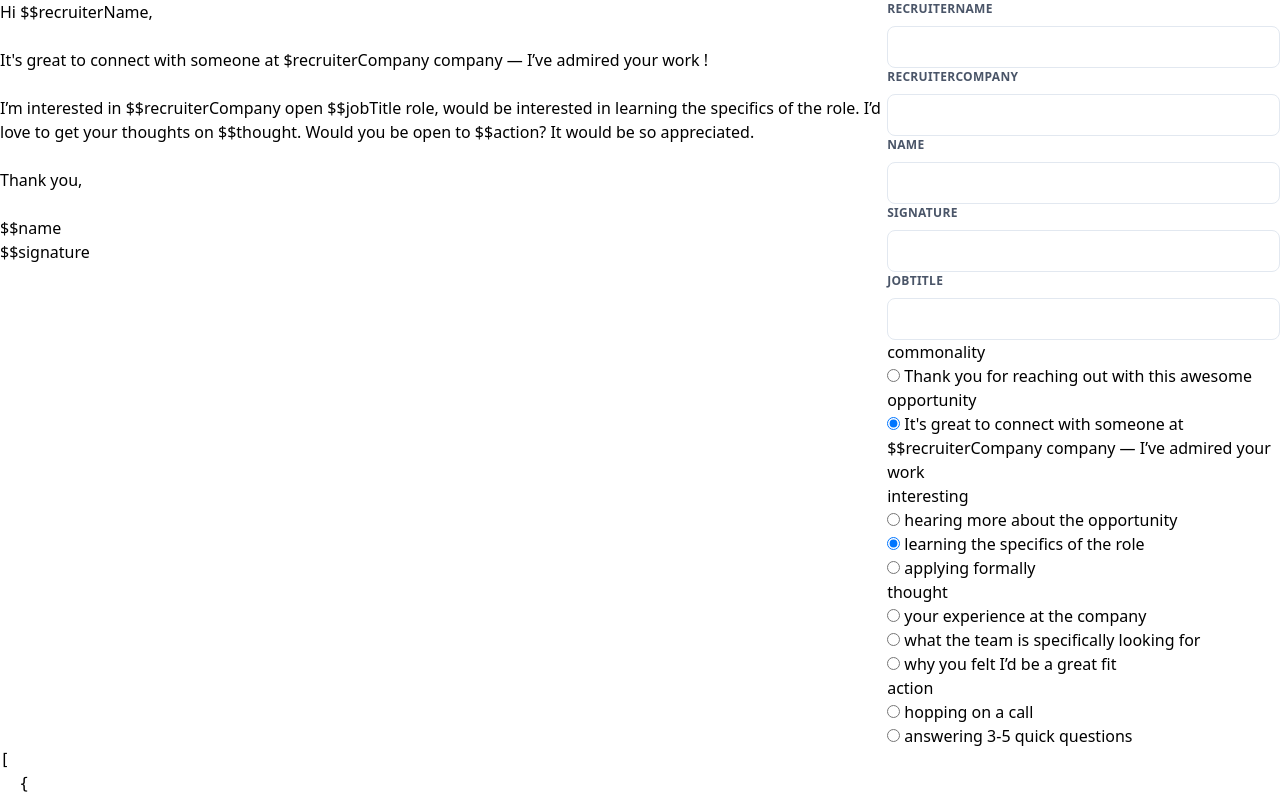
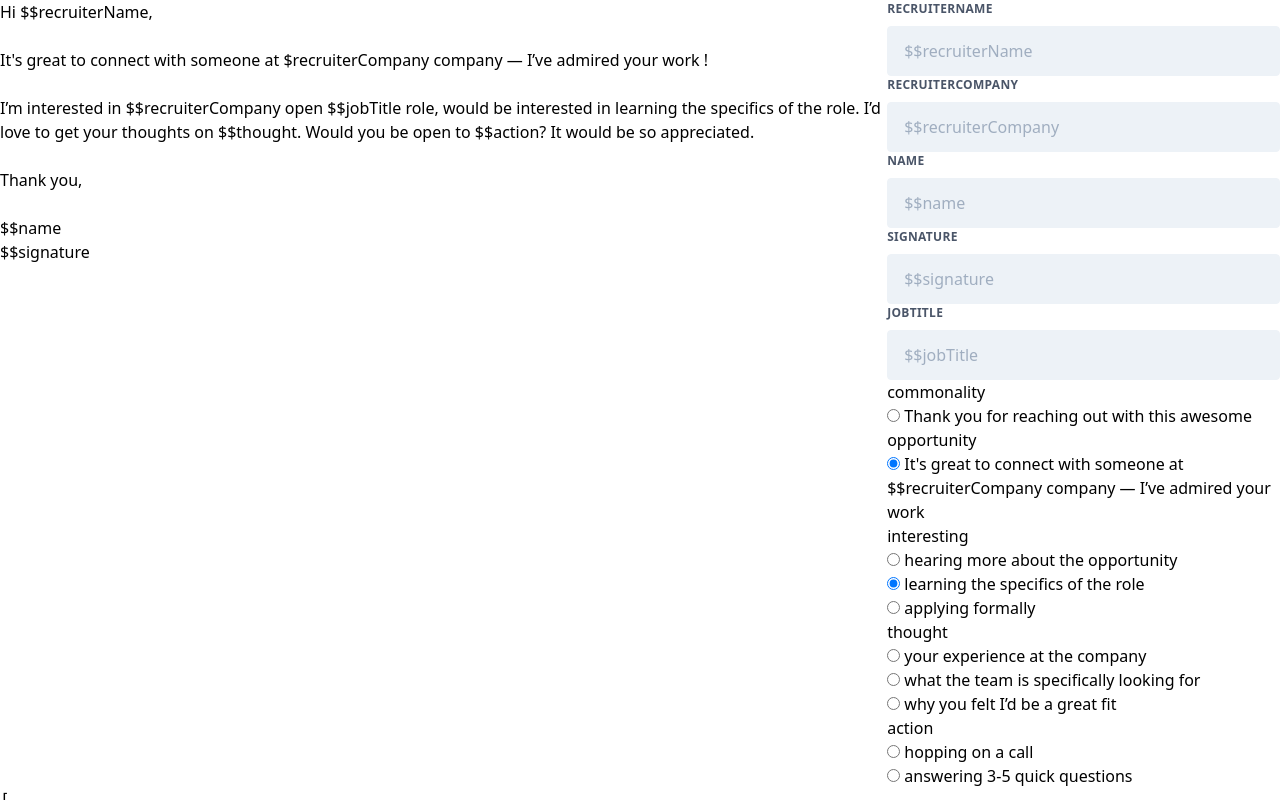
Before and after one commit to affandhia/job-offer-replier, a Svelte app: page / in a window 1280 px wide. Shown: the top 800 px of the page. Built offline with nearby package versions, Linux system fonts and the light colour scheme.

Commit message:
purgecss only in production, enable placeholder input

```diff
--- a/postcss.config.js
+++ b/postcss.config.js
@@ -1,14 +1,16 @@
-const purgecss = require("@fullhuman/postcss-purgecss");
+const production = !process.env.ROLLUP_WATCH
+const purgecss = require('@fullhuman/postcss-purgecss')
 
 module.exports = {
   plugins: [
-    require("postcss-import")(),
-    require("tailwindcss"),
-    require("autoprefixer"),
+    require('postcss-import')(),
+    require('tailwindcss'),
+    require('autoprefixer'),
     // Only purge css on production
-    purgecss({
-      content: ["./**/*.html", "./src/**/*.svelte"],
-      defaultExtractor: content => content.match(/[A-Za-z0-9-_:/]+/g) || []
-    })
-  ]
-};
+    production &&
+      purgecss({
+        content: ['./**/*.html', './src/**/*.svelte'],
+        defaultExtractor: content => content.match(/[A-Za-z0-9-_:/]+/g) || [],
+      }),
+  ],
+}
--- a/src/components/Input.svelte
+++ b/src/components/Input.svelte
@@ -1,9 +1,13 @@
 <script>
   export let value
+  export let placeholder
 </script>
 
 <input
   type="text"
-  class="bg-white border border-gray-300 rounded-lg py-2 px-4 block w-full
-  appearance-none leading-normal"
-  bind:value />
+  class="appearance-none block w-full bg-gray-200 text-gray-700 border
+  border-gray-200 rounded py-3 px-4 leading-normal focus:outline-none
+  focus:bg-white focus:border-gray-500"
+  bind:value
+  placeholder={placeholder}
+  />
--- /dev/null
+++ b/src/components/InputField.svelte
@@ -0,0 +1,16 @@
+<script>
+  export let value;
+  export let label;
+  export let placeholder;
+
+  import Input from "./Input.svelte";
+</script>
+
+<style>
+</style>
+
+<label
+  class="block uppercase tracking-wide text-gray-700 text-xs font-bold mb-2">
+  {label}
+</label>
+<Input bind:value placeholder={placeholder} />
--- a/src/modules/reply/form/Textbox.svelte
+++ b/src/modules/reply/form/Textbox.svelte
@@ -2,14 +2,10 @@
   export let data;
   export let key;
 
-  import Input from "../../../components/Input.svelte";
+  import InputField from "../../../components/InputField.svelte";
 </script>
 
 <style>
 </style>
 
-<label
-  class="block uppercase tracking-wide text-gray-700 text-xs font-bold mb-2">
-  {key}
-</label>
-<Input bind:value={data.value} />
+<InputField bind:value={data.value} placeholder={`\$\$${key}`} label={key} />
```
